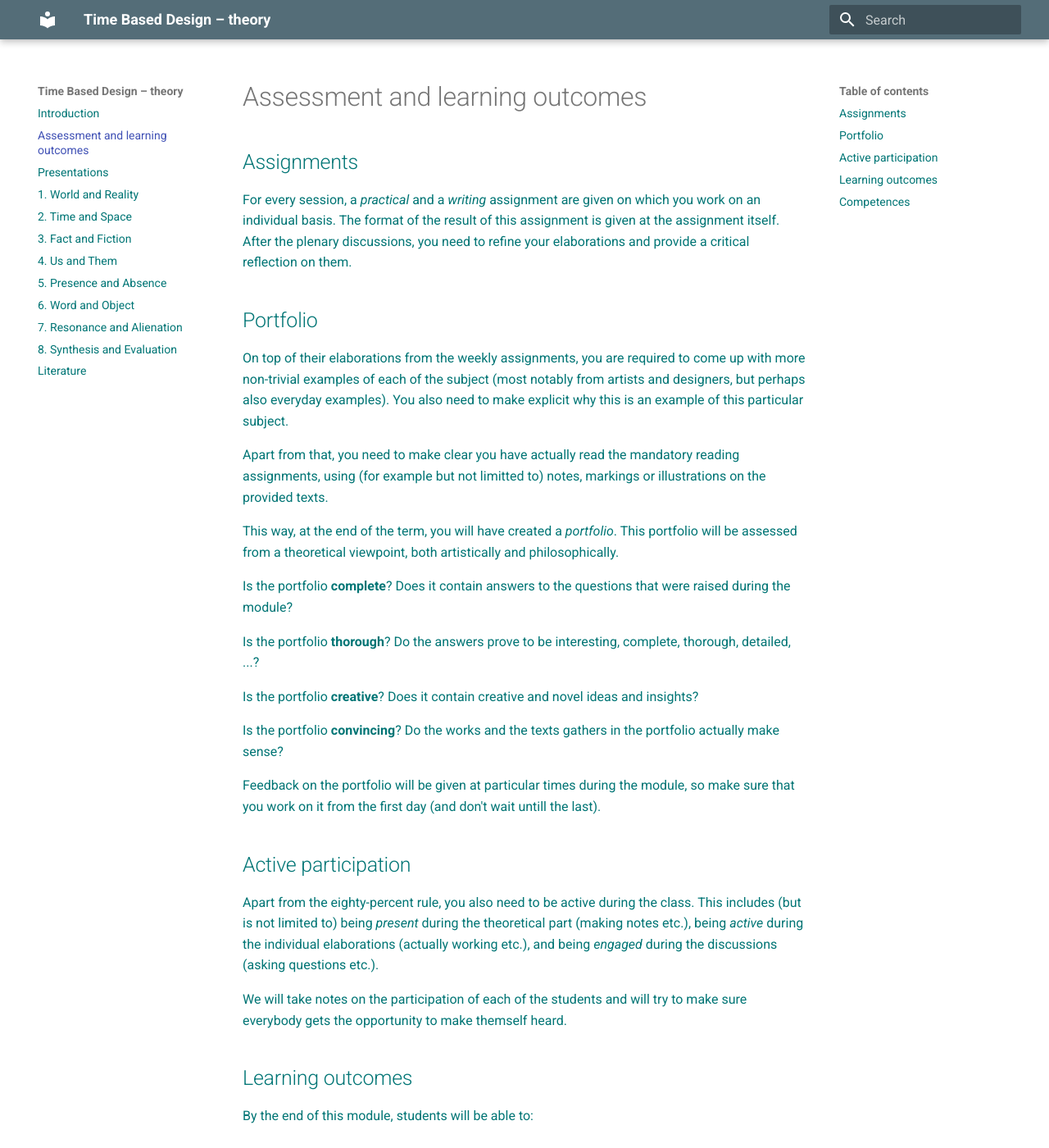
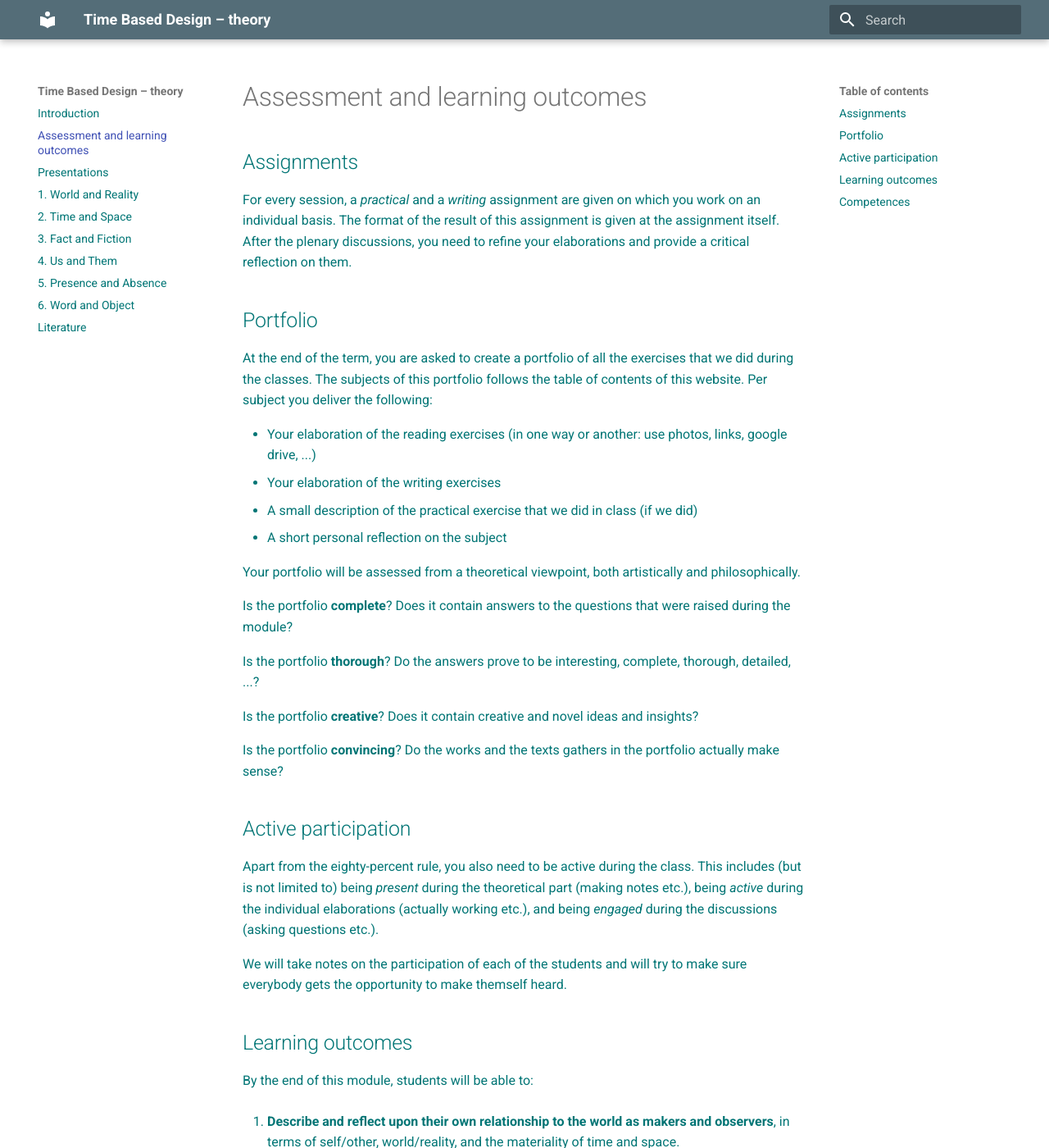
Before and after one commit to bart314/TBD, an MkDocs documentation site: the page built from docs/assessment.md, in a window 1280 px wide and 1400 px high. Shown: the whole window at 82% size. Built offline with MkDocs 1.6.1 and Material for MkDocs 9.7.7, drawn with Linux system fonts in a browser that asks for light colours; some web fonts are replaced.

Commit message:
Added assessment.

```diff
--- a/docs/assessment.md
+++ b/docs/assessment.md
@@ -7,11 +7,14 @@ For every session, a *practical* and a *writing* assignment are given on which y
 
 ## Portfolio
 
-On top of their elaborations from the weekly assignments, you are required to come up with more non-trivial examples of each of the subject (most notably from artists and designers, but perhaps also everyday examples). You also need to make explicit why this is an example of this particular subject.
+At the end of the term, you are asked to create a portfolio of all the exercises that we did during the classes. The subjects of this portfolio follows the table of contents of this website. Per subject you deliver the following:
 
-Apart from that, you need to make clear you have actually read the mandatory reading assignments, using (for example but not limitted to) notes, markings or illustrations on the provided texts.
+- Your elaboration of the reading exercises (in one way or another: use photos, links, google drive, ...)
+- Your elaboration of the writing exercises
+- A small description of the practical exercise that we did in class (if we did)
+- A short personal reflection on the subject
 
-This way, at the end of the term, you will have created a *portfolio*. This portfolio will be assessed from a theoretical viewpoint, both artistically and philosophically.
+Your portfolio will be assessed from a theoretical viewpoint, both artistically and philosophically.
 
 Is the portfolio __complete__? Does it contain answers to the questions that were raised during the module?
 
@@ -21,7 +24,6 @@ Is the portfolio __creative__? Does it contain creative and novel ideas and insi
 
 Is the portfolio __convincing__? Do the works and the texts gathers in the portfolio actually make sense?
 
-Feedback on the portfolio will be given at particular times during the module, so make sure that you work on it from the first day (and don't wait untill the last).
 
 ## Active participation
 
--- a/mkdocs.yml
+++ b/mkdocs.yml
@@ -63,6 +63,6 @@ nav:
   - 4. Us and Them: week4.md
   - 5. Presence and Absence: week5.md
   - 6. Word and Object: week6.md
-  - 7. Resonance and Alienation: week7.md
-  - 8. Synthesis and Evaluation: week8.md
+#  - 7. Resonance and Alienation: week7.md
+#  - 8. Synthesis and Evaluation: week8.md
   - Literature: literature.md
```
